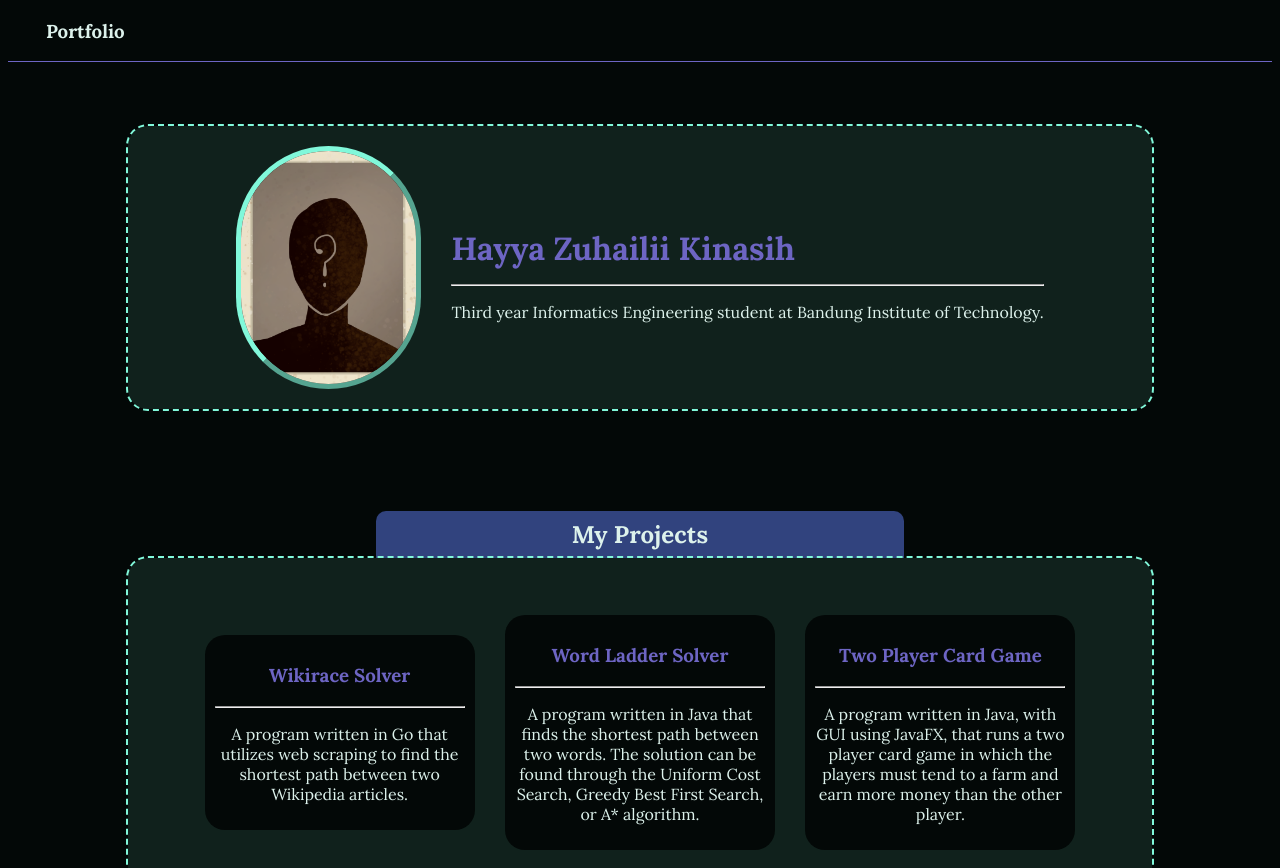
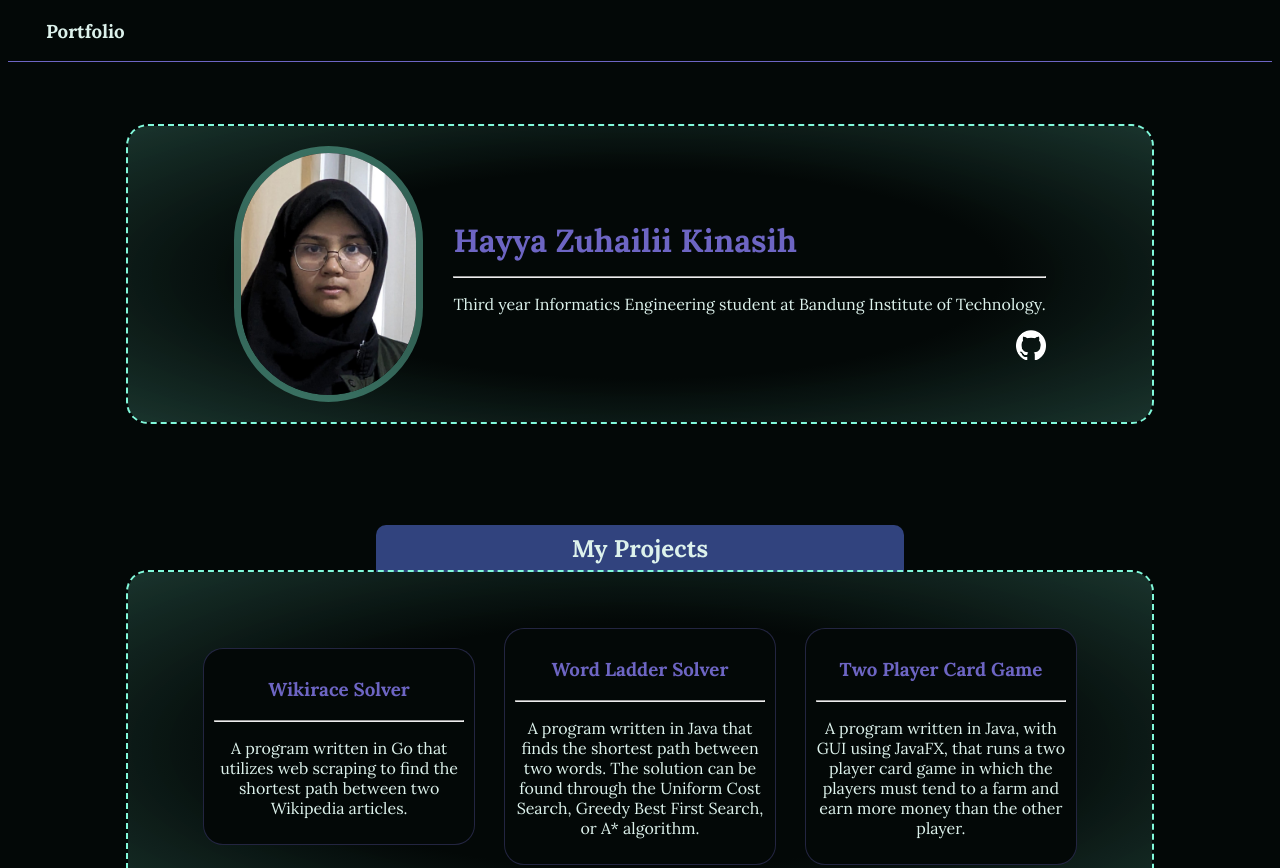
Before and after one commit to hayyazk/Personal_Portfolio, a plain HTML site: page index.html in a window 1280 px wide. Shown: the top 868 px of the page. Drawn offline with Linux system fonts and the light colour scheme; a web font is replaced by a local one.

Commit message:
looks better now

```diff
--- a/index.css
+++ b/index.css
@@ -40,17 +40,23 @@ h3 {
     outline-color: #81F8DA;
     outline-width: 2px;
     background-color: rgba(129, 248, 218, 0.1);
+    background-image: radial-gradient(#030807 50%,  #81f8da17);
     border-radius: 20px;
     align-items: center;
 }
 
-img {
+.profile {
     margin: 20px;
     max-width: 175px;
-    border-style: outset;
-    border-width: 5px;
-    border-color: #81F8DA;
+    border-style: solid;
+    border-width: 7px;
+    border-color: #81f8da5f;
     border-radius: 100px;
+}
+
+.icon {
+    max-width: 30px;
+    float: right;
 }
 
 .desc {
@@ -84,13 +90,13 @@ article.project {
     min-width: 100px;
     padding: 10px;
     margin: 5px;
-    background-color: #030807;
-    border-radius: 20px;;
+    background-color: rgba(3, 8, 7, 1);
+    border-radius: 20px;
+    border: #6d65c34e 1px solid;
 }
 
 article.project:hover {
-    border: solid 2px #31437E;
-
+    background-image: radial-gradient(farthest-corner at 50% 200%, #31437e88,  #030807);
 }
 
 h3.project {
@@ -113,8 +119,8 @@ footer {
         min-width: 200px;
     }
 
-    img {
-        max-width: 125px;
+    .profile {
+        max-width: 120px;
     }
 
     .projects {
--- a/index.html
+++ b/index.html
@@ -1,11 +1,12 @@
 <!DOCTYPE html>
-<html>
+<html lang="en">
     <head>
         <meta name="viewport" content="width=device-width">
         <link rel="stylesheet", href="index.css">
         <link rel="preconnect" href="https://fonts.googleapis.com">
         <link rel="preconnect" href="https://fonts.gstatic.com" crossorigin>
         <link href="https://fonts.googleapis.com/css2?family=Lora:ital,wght@0,400..700;1,400..700&family=Playfair+Display:ital,wght@0,400..900;1,400..900&display=swap" rel="stylesheet">
+        <title>Hayya ZK</title>
     </head>
     <body>
         <header>
@@ -13,13 +14,16 @@
         </header>
         <main>
             <section class="container">
-                <img src="placeholder.png" alt="Profile picture of Hayya Zuhailii Kinasih">
+                <img class="profile" src="assets/pic.jpg" alt="Profile picture of Hayya Zuhailii Kinasih">
                 <section class="desc">
                     <h1>Hayya Zuhailii Kinasih</h1>
                     <hr>
-                    <p>Third year Informatics Engineering student at Bandung Institute of Technology.
-
+                    <p>
+                        Third year Informatics Engineering student at Bandung Institute of Technology.
                     </p>
+                    <a href="https://github.com/hayyazk">
+                        <img class="icon" src="assets/github-mark-white.png">
+                    </a>
                 </section>
             </section>
             <h2 class="section-header">My Projects</h2>
```
Also changed, not shown: assets/github-mark-white.png (added), assets/pic.jpg (added), placeholder.png (deleted).
